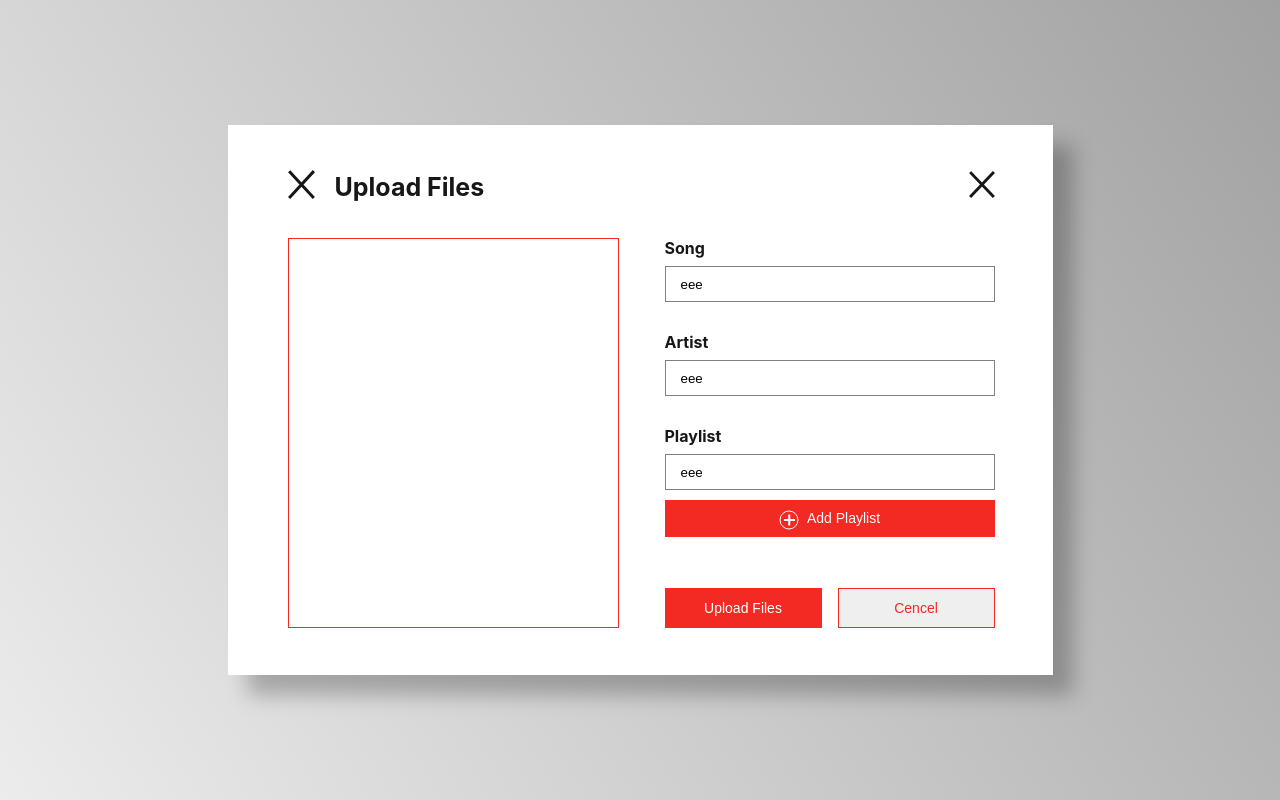
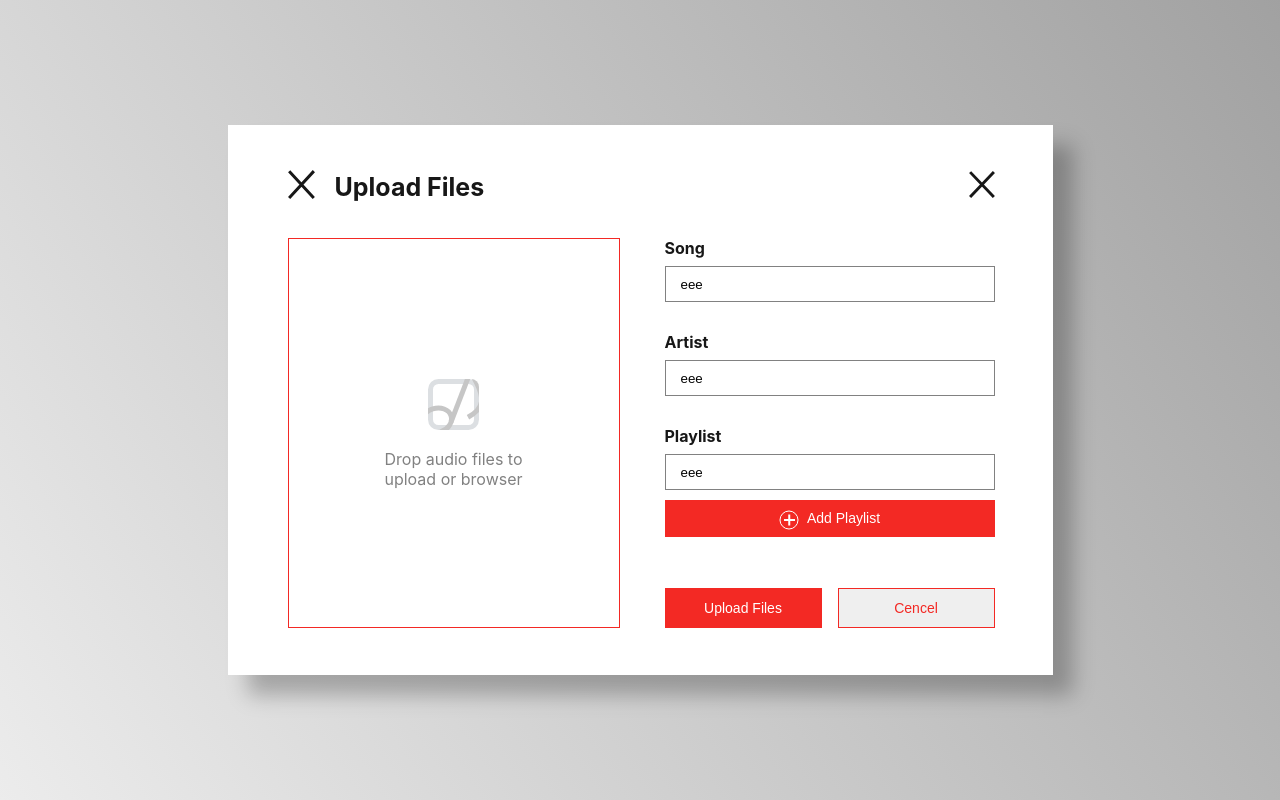
Before and after one commit to AmathonASP/asp-player, a React (Create React App) app: page /upload in a window 1280 px wide. Built offline with nearby package versions, Linux system fonts and the light colour scheme; no server answers.

Commit message:
dropzone 컴포넌트 적용(데모)

```diff
--- /dev/null
+++ b/src/components/dropzone.jsx
@@ -0,0 +1,19 @@
+import React, { Component } from 'react';
+import audio from '../asset/svg/audio.svg';
+
+export default class Dropzone extends Component {
+  render() {
+    return (
+      <div className="upload-file-dropzone" onClick={this.props.onClick}>
+        <div className="dropzone-content">
+          <div className="audio-icon-wrapper">
+            <img src={audio} />
+          </div>
+          <div className="audio-icon-content">
+            Drop audio files to upload or browser
+          </div>
+        </div>
+      </div>
+    );
+  }
+}
--- a/src/containers/Upload.jsx
+++ b/src/containers/Upload.jsx
@@ -1,4 +1,5 @@
 import React, { Component } from 'react';
+import Dropzone from '../components/dropzone';
 import esc from '../asset/svg/esc.svg';
 import addBtnOn from '../asset/svg/add-btn-on.svg';
 
@@ -21,8 +22,7 @@ class Player extends Component {
             </div>
             <div className="upload-form-main">
               <div className="upload-file">
-                <div className="upload-file-dropzone">
-                </div>
+                <Dropzone />
               </div>
               <div className="upload-file-info">
                 <div className="form-groups">
--- a/src/style/Upload.css
+++ b/src/style/Upload.css
@@ -27,8 +27,8 @@
 .upload-svg {
   margin-right: 20px; }
 
-.upload-file {
-  width: 329px;
+.upload-file-dropzone {
+  width: 330px;
   height: 388px;
   border: solid 1px #f32924; }
 
@@ -72,3 +72,15 @@
 .form-bottons button {
   width: 157px;
   height: 40px; }
+
+.dropzone-content {
+  display: flex;
+  align-items: center;
+  flex-direction: column;
+  margin-top: 140px;
+  color: #818181; }
+  .dropzone-content .audio-icon-wrapper {
+    margin-bottom: 15px; }
+  .dropzone-content .audio-icon-content {
+    width: 174px;
+    text-align: center; }
--- a/src/style/Upload.scss
+++ b/src/style/Upload.scss
@@ -40,8 +40,8 @@ $bottom-padding: 51px;
   margin-right: 20px;
 }
 
-.upload-file {
-  width: 329px;
+.upload-file-dropzone {
+  width: 330px;
   height: 388px;
   border: solid 1px $color-tomato;
 }
@@ -98,3 +98,18 @@ $bottom-padding: 51px;
     height: 40px;
   }
 }
+
+.dropzone-content {
+  display: flex;
+  align-items: center;
+  flex-direction: column;
+  margin-top: 140px;
+  color: $color-wram-gray;
+  .audio-icon-wrapper {
+    margin-bottom: 15px;
+  }
+  .audio-icon-content {
+    width: 174px;
+    text-align: center;
+  }
+}
```
Also changed, not shown: src/asset/svg/audio.svg (added).
